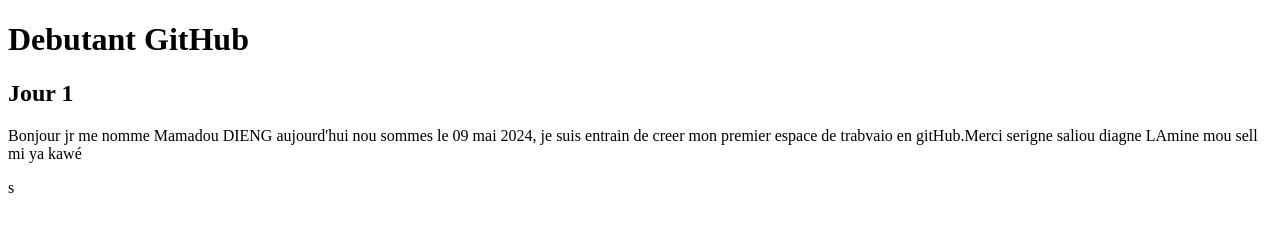
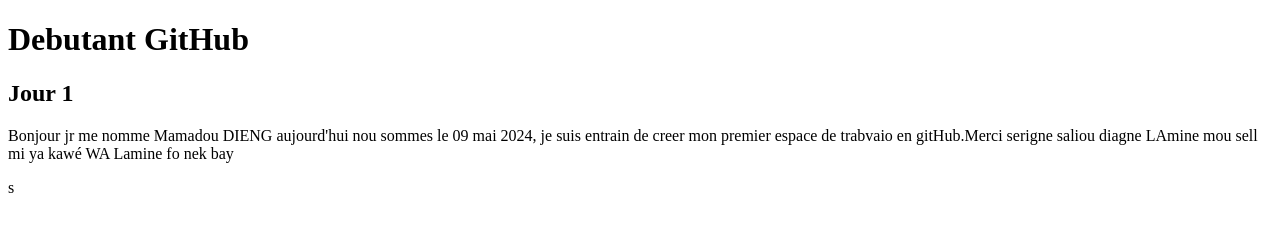
Before and after one commit to Mamadou-DIENG/Premier-code, a plain HTML site: page index.html in a window 1280 px wide. Drawn offline with Linux system fonts and the light colour scheme.

Commit message:
Update index.html

```diff
--- a/index.html
+++ b/index.html
@@ -12,6 +12,7 @@
          je suis entrain de creer mon premier espace de trabvaio en gitHub.Merci
         serigne saliou diagne
         LAmine mou sell mi ya kawé
+        WA Lamine fo nek bay
     </p>
 </body>
 </html>s
```
